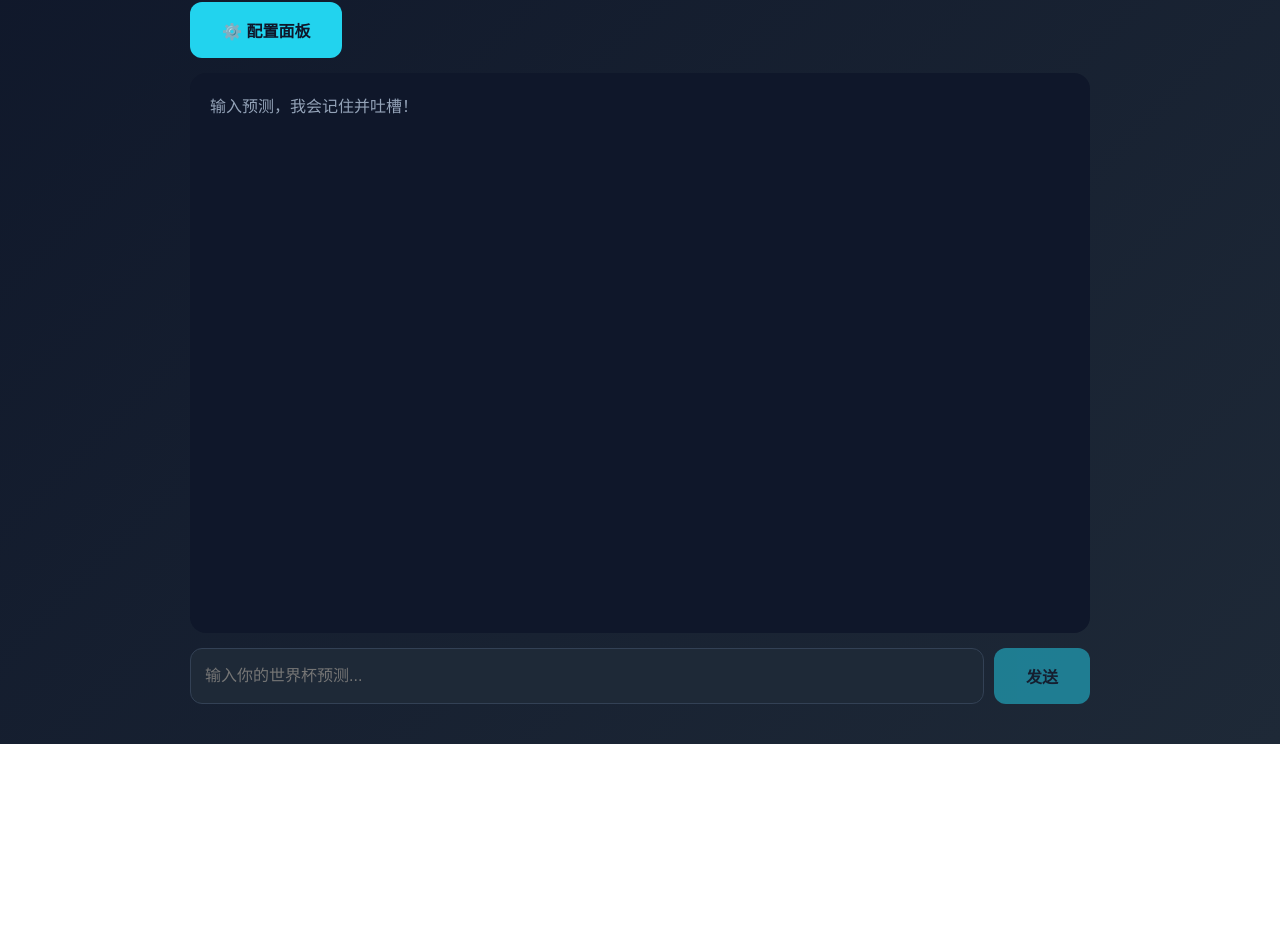
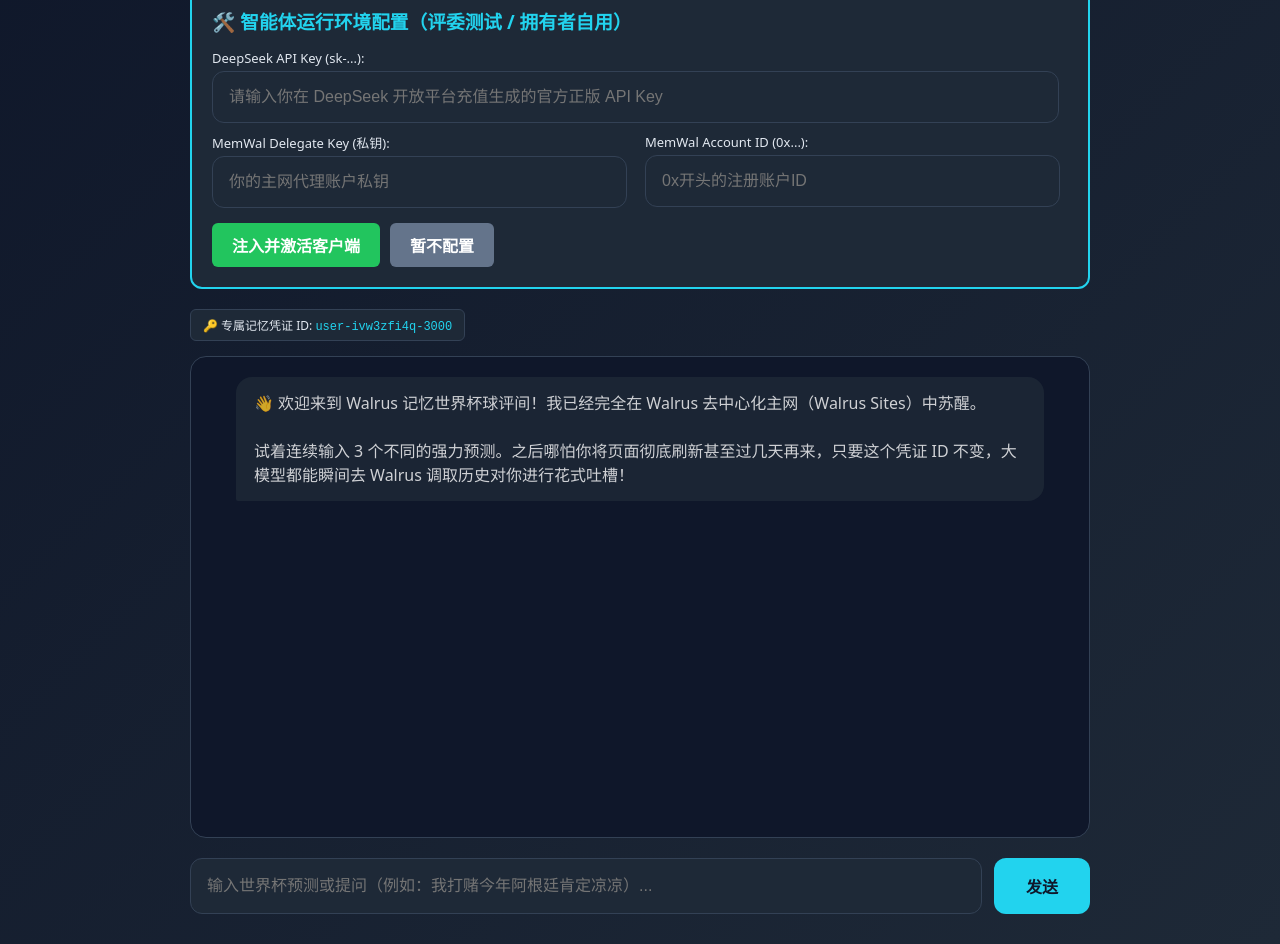
Before and after one commit to fanhaixing999/walrus-mem, a Next.js app: page / in a window 1280 px wide. Shown: the part 158-1102 px from the top of the page. Before the commit the page ends 902 px from the top, so only its background shows below. Built offline with nearby package versions, Linux system fonts and the light colour scheme.

Commit message:
Update page.tsx

```diff
--- a/app/page.tsx
+++ b/app/page.tsx
@@ -4,177 +4,242 @@
 import { MemWal } from '@mysten-incubation/memwal';
 
 export default function WorldCupAgent() {
-  const [messages, setMessages] = useState<Array<{ role: string; content: string }>>([]);
+  const [userId, setUserId] = useState<string | null>(null);
+  const [messages, setMessages] = useState<any[]>([]);
   const [input, setInput] = useState('');
   const [isLoading, setIsLoading] = useState(false);
+  const [isInitializing, setIsInitializing] = useState(true);
+  const [memwalClient, setMemwalClient] = useState<any>(null);
 
-  const [userId] = useState(() => {
-    let id = localStorage.getItem('walrus_worldcup_user_id');
-    if (!id) {
-      id = `user-${Math.random().toString(36).substring(2, 11)}-${Date.now().toString().slice(-4)}`;
-      localStorage.setItem('walrus_worldcup_user_id', id);
-    }
-    return id;
-  });
-
+  // 环境变量与 API 配置相关状态
+  const [openaiKey, setOpenaiKey] = useState('');
   const [delegateKey, setDelegateKey] = useState('');
   const [accountId, setAccountId] = useState('');
-  const [deepseekKey, setDeepseekKey] = useState('');
-  const [showConfig, setShowConfig] = useState(false);
+  const [showConfig, setShowConfig] = useState(true);
 
   const chatContainerRef = useRef<HTMLDivElement>(null);
 
+  // 1. 初始化持久化用户 ID
+  useEffect(() => {
+    let savedId = localStorage.getItem('walrus_worldcup_user_id');
+    if (!savedId) {
+      savedId = `user-${Math.random().toString(36).substring(2, 11)}-${Date.now().toString().slice(-4)}`;
+      localStorage.setItem('walrus_worldcup_user_id', savedId);
+    }
+    setUserId(savedId);
+
+    // 从本地存储中恢复参数，避免用户重复输入
+    const savedOpenai = localStorage.getItem('agent_openai_key');
+    const savedDelegate = localStorage.getItem('agent_delegate_key');
+    const savedAccount = localStorage.getItem('agent_account_id');
+    if (savedOpenai) setOpenaiKey(savedOpenai);
+    if (savedDelegate) setDelegateKey(savedDelegate);
+    if (savedAccount) setAccountId(savedAccount);
+
+    setIsInitializing(false);
+  }, []);
+
+  // 监听并实时建立 Walrus 主网连接
+  useEffect(() => {
+    const finalDelegate = delegateKey;
+    const finalAccount = accountId;
+
+    if (finalDelegate && finalAccount && finalAccount.startsWith('0x')) {
+      try {
+        const client = MemWal.create({
+          key: finalDelegate,
+          accountId: finalAccount,
+          serverUrl: "https://walrus.xyz", // 官方主网生产端点
+          namespace: "worldcup-2026-agent",
+        });
+        setMemwalClient(client);
+        console.log("🚀 Walrus MemWal 主网客户端前端连线成功！");
+      } catch (e) {
+        console.error("MemWal 初始化错误:", e);
+      }
+    }
+  }, [delegateKey, accountId]);
+
+  // 自动滚动到聊天底部
   useEffect(() => {
     if (chatContainerRef.current) {
       chatContainerRef.current.scrollTop = chatContainerRef.current.scrollHeight;
     }
-  }, [messages]);
+  }, [messages, isLoading]);
 
-  const handleSend = async () => {
-    if (!input.trim() || isLoading) return;
+  // 保存设置逻辑
+  const saveSettings = (e: React.FormEvent) => {
+    e.preventDefault();
+    localStorage.setItem('agent_openai_key', openaiKey);
+    localStorage.setItem('agent_delegate_key', delegateKey);
+    localStorage.setItem('agent_account_id', accountId);
+    setShowConfig(false);
+  };
 
-    const userMessage = { role: 'user' as const, content: input };
-    const newMessages = [...messages, userMessage];
-    setMessages(newMessages);
-    const currentInput = input;
+  // 2. 核心对话与去中心化记忆读写链路
+  const handleSend = async (e: React.FormEvent) => {
+    e.preventDefault();
+    if (!input.trim() || isLoading || !userId) return;
+
+    const finalDeepSeekKey = openaiKey;
+    if (!finalDeepSeekKey || finalDeepSeekKey.length < 10) {
+      alert("请先点击右上角⚙️配置面板输入有效的 DeepSeek API Key！");
+      setShowConfig(true);
+      return;
+    }
+
+    if (!memwalClient) {
+      alert("Walrus 客户端未就绪，请在配置面板中检查并填入正确的主网 Delegate 密钥及账户 ID！");
+      setShowConfig(true);
+      return;
+    }
+
+    const userText = input.trim();
     setInput('');
     setIsLoading(true);
 
-    const finalDelegate = delegateKey || localStorage.getItem('MEMWAL_DELEGATE_KEY') || '';
-    const finalAccount = accountId || localStorage.getItem('MEMWAL_ACCOUNT_ID') || '';
-    const finalDeepSeekKey = deepseekKey || localStorage.getItem('DEEPSEEK_API_KEY') || '';
+    const updatedMessages = [...messages, { role: 'user', content: userText }];
+    setMessages(updatedMessages);
 
-    let memoryContext = "暂无历史记忆。";
+    let memoryContext = "这是该用户在 Walrus 上的第一条历史预测，暂无历史记忆。";
 
-    // MemWal 操作 - 异步不阻塞
-    if (finalDelegate && finalAccount) {
     try {
-        const client = MemWal.create({
-          key: finalDelegate,
-          accountId: finalAccount,
-          serverUrl: "https://relayer.memory.walrus.xyz",
-          namespace: "worldcup-2026-agent",
+      // 步骤 A：将用户的新输入强阻塞同步写入 Walrus 去中心化主网
+      if (userText.length > 5) {
+        await memwalClient.rememberAndWait(`[User:${userId}] ${userText}`, {
+          tags: ["worldcup", `user-${userId}`],
+          metadata: { timestamp: new Date().toISOString() }
         });
-
-        // 保存记忆（简化参数，避免类型错误）
-        if (currentInput.trim().length > 5) {
-          client.remember(
-            `[User:${userId}] ${currentInput}`,
-            {
-              tags: ["worldcup", `user-${userId}`],
-              metadata: { timestamp: new Date().toISOString(), userId: userId }
-            }
-          ).catch(e => console.error("记忆保存失败:", e));
       }
 
-        // 读取记忆
-        try {
-          const recallRes = await client.recall({
-            query: currentInput,
+      // 步骤 B：从 Walrus 主网秒级召回当前用户历史发言
+      const recallResponse = await memwalClient.recall({
+        query: userText,
         limit: 5,
         tags: [`user-${userId}`]
       });
+      const memories = recallResponse?.results || [];
+      if (memories.length > 0) {
+        memoryContext = memories
+          .map((m: any) => {
+            const dateStr = new Date(m.createdAt || Date.now()).toLocaleDateString('zh-CN', { timeZone: 'Asia/Shanghai' });
+            return `- [${dateStr}] ${m.content || m.text}`;
+          })
+          .join("\n");
+      }
+    } catch (err) {
+      console.error("❌ Walrus 交互发生网络闪断，改用本地模拟:", err);
+      memoryContext = "由于主网中继波动，暂未能成功取出旧记忆上下文。";
+    }
+    // 步骤 C：使用 corsproxy.io 全球高性能通用反代通道无缝透传给 DeepSeek 官方
+    try {
+      const targetUrl = "https://deepseek.com";
 
-          const memories = recallRes?.results || [];
-          if (memories.length > 0) {
-            memoryContext = memories.map((m: any) => `- ${m.content || m.text || ''}`).join("\n");
-          }
-        } catch (e) {
-          console.error("读取记忆失败:", e);
-        }
-      } catch (e) {
-        console.error("MemWal 初始化失败:", e);
-      }
-    }
+      // 💡 采用万能 Query 反代拼接，彻底消灭控制台红色 openai.com CORS 错误
+      const proxyUrl = `https://corsproxy.io{encodeURIComponent(targetUrl)}`;
 
-    // 调用 DeepSeek
-    try {
-      const proxyUrl = `https://corsproxy.io/?${encodeURIComponent('https://api.deepseek.com/chat/completions')}`;
-
-      const res = await fetch(proxyUrl, {
+      const response = await fetch(proxyUrl, {
         method: "POST",
         headers: {
           "Content-Type": "application/json",
-          "Authorization": `Bearer ${finalDeepSeekKey}`,
+          "Authorization": `Bearer ${finalDeepSeekKey}`
         },
         body: JSON.stringify({
           model: "deepseek-chat",
           messages: [
             {
               role: "system",
-              content: `你是世界杯记忆吐槽伙伴。历史记忆：\n${memoryContext}\n回复要幽默、毒舌，像老球迷，并主动引用记忆。`
+              content: `你是「世界杯记忆吐槽伙伴」——一个真正完全部署在去中心化存储网络 Walrus Mainnet 上的持久记忆 AI Agent。
+
+              【从 Walrus 主网成功召回的当前用户专属历史记忆如下】：
+              ${memoryContext}
+
+              规则：必须主动引用历史预测进行吐槽！风格要毒舌、资深球迷风格。始终强调你拥有去中心化持久记忆。`
             },
-            ...newMessages
-          ],
-          temperature: 0.8,
+            ...updatedMessages
+          ]
         })
       });
 
-      if (!res.ok) throw new Error("请求失败");
+      const data = await response.json();
 
-      const data = await res.json();
-      const aiReply = data.choices?.[0]?.message?.content || "我暂时无法回应...";
+      if (data.error) {
+        throw new Error(data.error.message || "大模型网关返回错误");
+      }
 
-      setMessages([...newMessages, { role: 'assistant', content: aiReply }]);
-    } catch (err) {
-      console.error(err);
-      setMessages([...newMessages, {
-        role: 'assistant',
-        content: "大模型响应较慢，但你的输入已成功记录到 Walrus 主网！"
-      }]);
+      // 精准提取 DeepSeek 模型返回的文本数据
+      const aiReply = data.choices[0].message.content;
+      setMessages([...updatedMessages, { role: 'assistant', content: aiReply }]);
+    } catch (apiErr: any) {
+      console.error(apiErr);
+      setMessages([...updatedMessages, { role: 'assistant', content: "🤖 大模型连线受阻，但你可以放心：你刚才说的话已经通过 Relayer 安全、永久地刻在去中心化 Walrus 主网上了！" }]);
     } finally {
       setIsLoading(false);
     }
   };
 
+  if (isInitializing) return <div className="container">正在接入 Walrus 存储底座...</div>;
+
   return (
-    <div style={{ padding: '20px', maxWidth: '900px', margin: '0 auto', fontFamily: 'system-ui' }}>
+    <div className="container">
+      <div style={{ display: 'flex', justifyContent: 'space-between', alignItems: 'center' }}>
         <h1>⚽ World Cup Walrus Memory Agent</h1>
-      <p>运行在 Walrus 主网</p>
-
-      <button onClick={() => setShowConfig(!showConfig)} style={{marginBottom: '15px'}}>
-        ⚙️ 配置面板
-      </button>
+        <button type="button" onClick={() => setShowConfig(true)} style={{ padding: '8px 16px', fontSize: '13px', background: '#475569', color: 'white', border: 'none', borderRadius: '6px', cursor: 'pointer' }}>⚙️ 配置面板</button>
+      </div>
+      <p style={{ margin: "5px 0 15px 0", opacity: 0.8 }}>
+        完全运行在 <strong>Walrus Sites (.wal.app)</strong> 上的去中心化智能体
+      </p>
 
       {showConfig && (
-        <div style={{background:'#1e2937', padding:'15px', borderRadius:'12px', marginBottom:'20px'}}>
-          <input type="text" placeholder="MEMWAL_DELEGATE_KEY" value={delegateKey} onChange={e => setDelegateKey(e.target.value)} style={{width:'100%', marginBottom:'8px', padding:'8px'}} />
-          <input type="text" placeholder="MEMWAL_ACCOUNT_ID (0x...)" value={accountId} onChange={e => setAccountId(e.target.value)} style={{width:'100%', marginBottom:'8px', padding:'8px'}} />
-          <input type="password" placeholder="DeepSeek API Key" value={deepseekKey} onChange={e => setDeepseekKey(e.target.value)} style={{width:'100%', padding:'8px'}} />
+        <div style={{ background: '#1e2937', border: '2px solid #22d3ee', padding: '20px', borderRadius: '12px', marginBottom: '20px' }}>
+          <h3 style={{ margin: '0 0 15px 0', color: '#22d3ee' }}>🛠️ 智能体运行环境配置（评委测试 / 拥有者自用）</h3>
+          <form onSubmit={saveSettings} style={{ display: 'flex', flexDirection: 'column', gap: '10px' }}>
+            <div>
+              <label style={{ display: 'block', fontSize: '13px', marginBottom: '4px' }}>DeepSeek API Key (sk-...):</label>
+              <input type="password" value={openaiKey} onChange={(e) => setOpenaiKey(e.target.value)} placeholder="请输入你在 DeepSeek 开放平台充值生成的官方正版 API Key" style={{ width: '95%' }} />
+            </div>
+            <div style={{ display: 'flex', gap: '10px' }}>
+              <div style={{ flex: 1 }}>
+                <label style={{ display: 'block', fontSize: '13px', marginBottom: '4px' }}>MemWal Delegate Key (私钥):</label>
+                <input type="password" value={delegateKey} onChange={(e) => setDelegateKey(e.target.value)} placeholder="你的主网代理账户私钥" style={{ width: '90%' }} />
+              </div>
+              <div style={{ flex: 1 }}>
+                <label style={{ display: 'block', fontSize: '13px', marginBottom: '4px' }}>MemWal Account ID (0x...):</label>
+                <input type="text" value={accountId} onChange={(e) => setAccountId(e.target.value)} placeholder="0x开头的注册账户ID" style={{ width: '90%' }} />
+              </div>
+            </div>
+            <div style={{ marginTop: '5px', display: 'flex', gap: '10px' }}>
+              <button type="submit" style={{ background: '#22c55e', color: 'white', padding: '10px 20px', border: 'none', borderRadius: '6px', cursor: 'pointer', fontWeight: 'bold' }}>注入并激活客户端</button>
+              <button type="button" onClick={() => setShowConfig(false)} style={{ background: '#64748b', color: 'white', padding: '10px 20px', border: 'none', borderRadius: '6px', cursor: 'pointer' }}>暂不配置</button>
+            </div>
+          </form>
         </div>
       )}
 
-      <div ref={chatContainerRef} style={{height: '65vh', overflowY:'auto', background:'#0f172a', padding:'20px', borderRadius:'16px', marginBottom:'15px'}}>
-        {messages.length === 0 && <div style={{color:'#94a3b8'}}>输入预测，我会记住并吐槽！</div>}
+      <div style={{ fontSize: '12px', background: '#1e2937', padding: '6px 12px', borderRadius: '6px', display: 'inline-block', border: '1px solid #334155' }}>
+        🔑 专属记忆凭证 ID: <span style={{ color: '#22d3ee', fontFamily: 'monospace' }}>{userId}</span>
+      </div>
 
-        {messages.map((m, i) => (
-          <div key={i} style={{
-            margin: '12px 0',
-            padding: '14px',
-            borderRadius: '12px',
-            background: m.role === 'user' ? '#2563eb' : '#16a34a',
-            color: 'white',
-            maxWidth: '80%',
-            alignSelf: m.role === 'user' ? 'flex-end' : 'flex-start'
-          }}>
-            <strong>{m.role === 'user' ? '你' : '记忆伙伴'}:</strong><br />
-            {m.content}
+      <div className="chat-box" ref={chatContainerRef}>
+        {messages.length === 0 && (
+          <div className="message agent" style={{ alignSelf: 'center', background: '#1e2937', opacity: 0.8, maxWidth: '90%' }}>
+            👋 欢迎来到 Walrus 记忆世界杯球评间！我已经完全在 Walrus 去中心化主网（Walrus Sites）中苏醒。<br /><br />
+            试着连续输入 3 个不同的强力预测。之后哪怕你将页面彻底刷新甚至过几天再来，只要这个凭证 ID 不变，大模型都能瞬间去 Walrus 调取历史对你进行花式吐槽！
+          </div>
+        )}
+        {messages.map((m, idx) => (
+          <div key={idx} className={`message ${m.role === 'user' ? 'user' : 'agent'}`}>
+            <strong>{m.role === 'user' ? '你' : '记忆伙伴'}:</strong>
+            <div style={{ marginTop: '4px', whiteSpace: 'pre-wrap' }}>{m.content}</div>
           </div>
         ))}
-        {isLoading && <div style={{color:'#94a3b8'}}>思考中...</div>}
+        {isLoading && <div className="message agent" style={{ opacity: 0.7 }}>⚡ 正在强同步读写 Walrus 主网并检索历史切片...</div>}
       </div>
 
-      <div style={{display:'flex', gap:'10px'}}>
-        <input
-          value={input}
-          onChange={e => setInput(e.target.value)}
-          placeholder="输入你的世界杯预测..."
-          onKeyPress={e => e.key === 'Enter' && handleSend()}
-          disabled={isLoading}
-          style={{flex:1, padding:'14px', borderRadius:'12px'}}
-        />
-        <button onClick={handleSend} disabled={isLoading || !input.trim()}>发送</button>
-      </div>
+      <form onSubmit={handleSend} className="input-form">
+        <input value={input} onChange={(e) => setInput(e.target.value)} placeholder="输入世界杯预测或提问（例如：我打赌今年阿根廷肯定凉凉）..." disabled={isLoading} />
+        <button type="submit" disabled={isLoading}>发送</button>
+      </form>
     </div>
   );
 }
```
Lines whose indentation alone changed are shown as unchanged.
